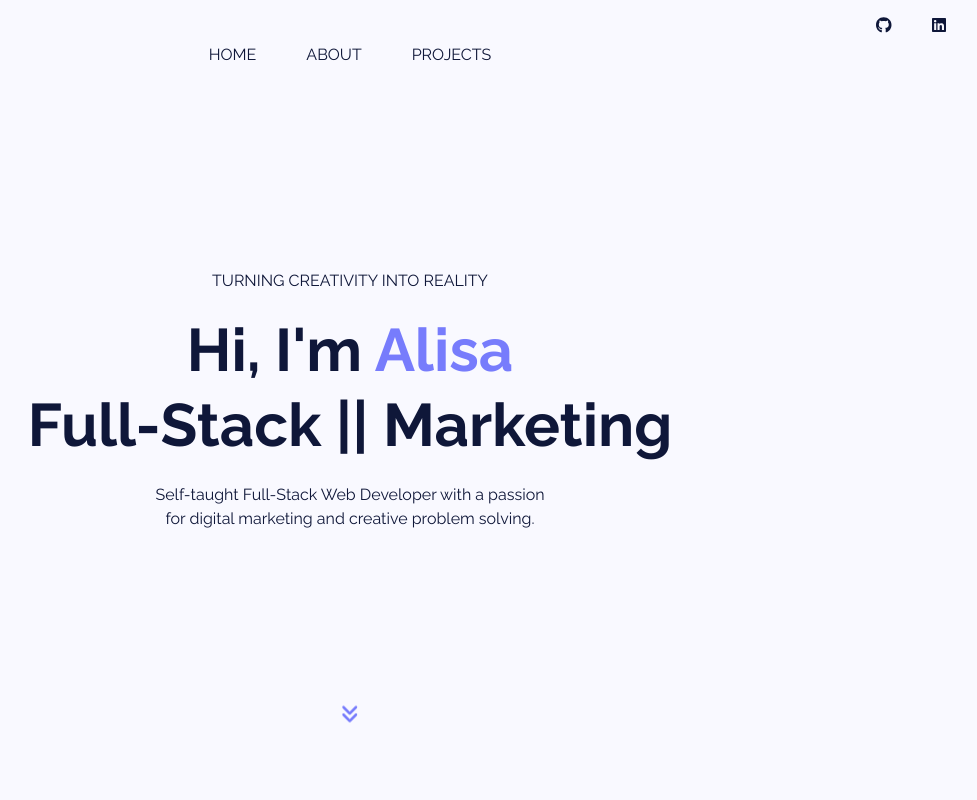
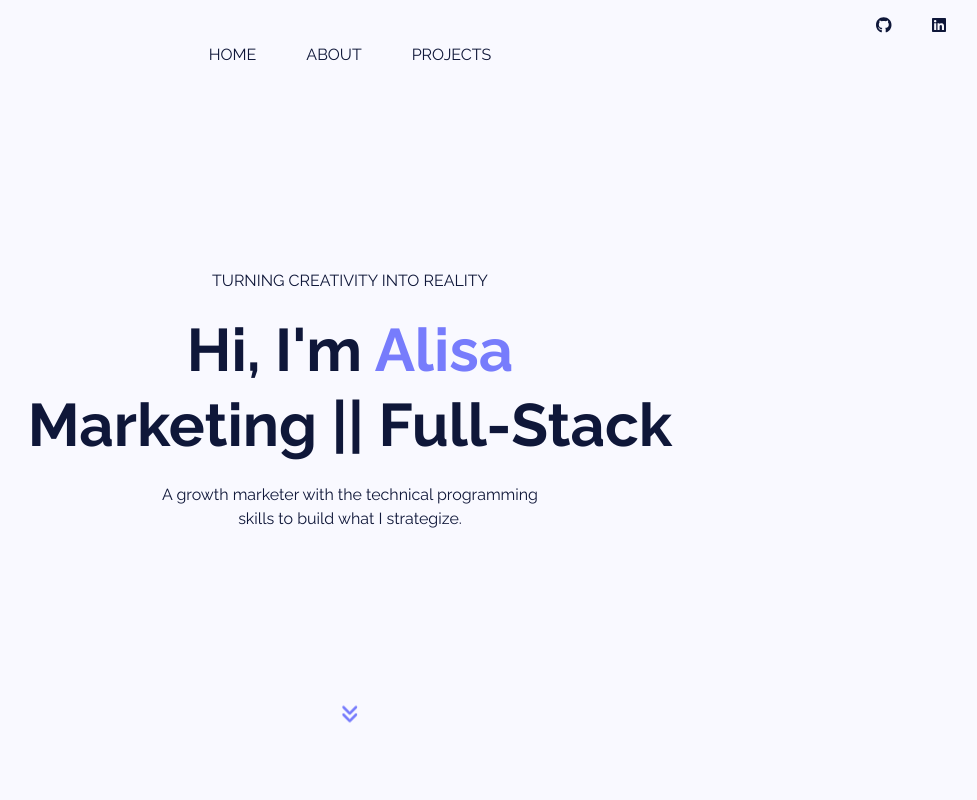
Before and after one commit to vorotyna/portfolio, a Next.js app: page / in a window 1280 px wide. Shown: the top 800 px of the page, without its empty margins (290-1267 px from the left). Built offline with nearby package versions, Linux system fonts and the light colour scheme.

Commit message:
Home update

```diff
--- a/app/components/Home/Home.tsx
+++ b/app/components/Home/Home.tsx
@@ -17,11 +17,11 @@ const Home: React.FC = () => {
         {/* eslint-disable-next-line react/no-unescaped-entities */}
         Hi, I'm <span className="text-[#777CFC]">Alisa</span>
         <br></br>
-        Full-Stack || Marketing
+        Marketing || Full-Stack
       </h1>
       <p className="font-[400] mobile:text-[16px] text-[15px]  mobile:w-[390px] text-center">
-        Self-taught Full-Stack Web Developer with a passion for digital
-        marketing and creative problem solving.
+        A growth marketer with the technical programming skills to build what I
+        strategize.
       </p>
       <FontAwesomeIcon
         icon={faAngleDoubleDown}
```
